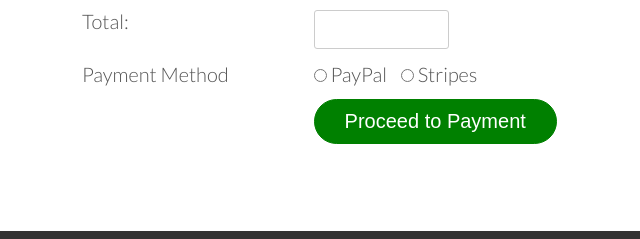
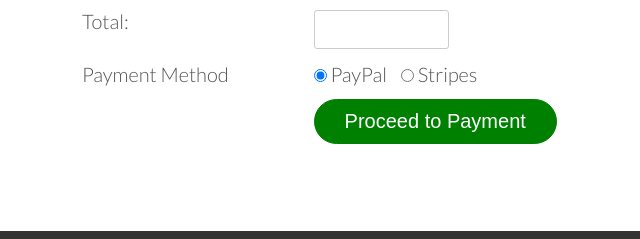
Before and after one commit to ikeamadi/visembassy, a plain HTML site: page index.html in a window 1280 px wide. Shown: the part 3078-3317 px from the top of the page, 216-856 px from the left. Drawn offline with nearby package versions, Linux system fonts and the light colour scheme; files whose address does not match are found by name.

Commit message:
Update index.html

```diff
--- a/index.html
+++ b/index.html
@@ -341,8 +341,8 @@
                     <label for="payment_method">Payment Method</label>
                 </div>
                 <div class="col span-2-of-3 radio-padding">
-                    <input type="radio" name="paypal" value="PayPal" required> PayPal
-                    <input type="radio" name="Stripes" value="Stripes" required > Stripes
+                    <input type="radio" name="payment_method" value="payPal" id="paypal" checked> PayPal
+                    <input type="radio" name="payment_method" value="stripes" id="stripes"> Stripes
                 </div>
             </div>
             <div>
```
